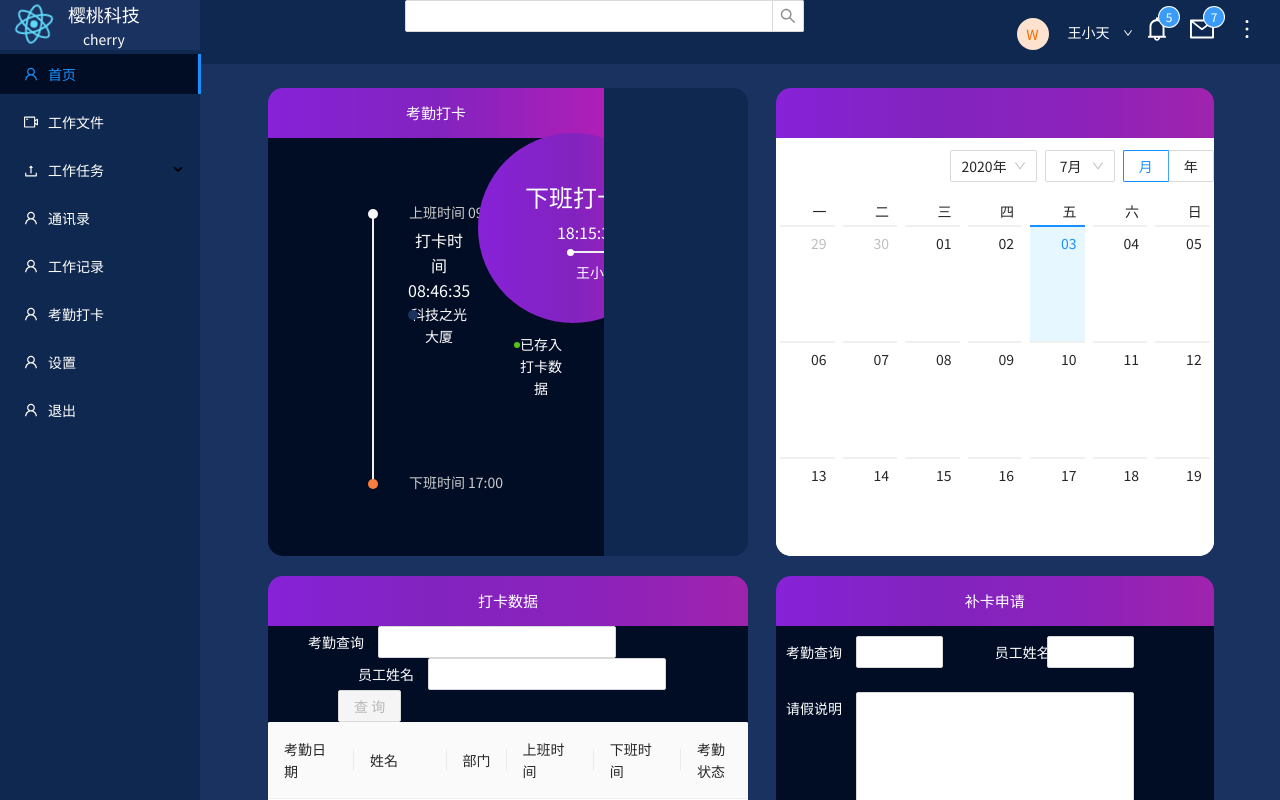
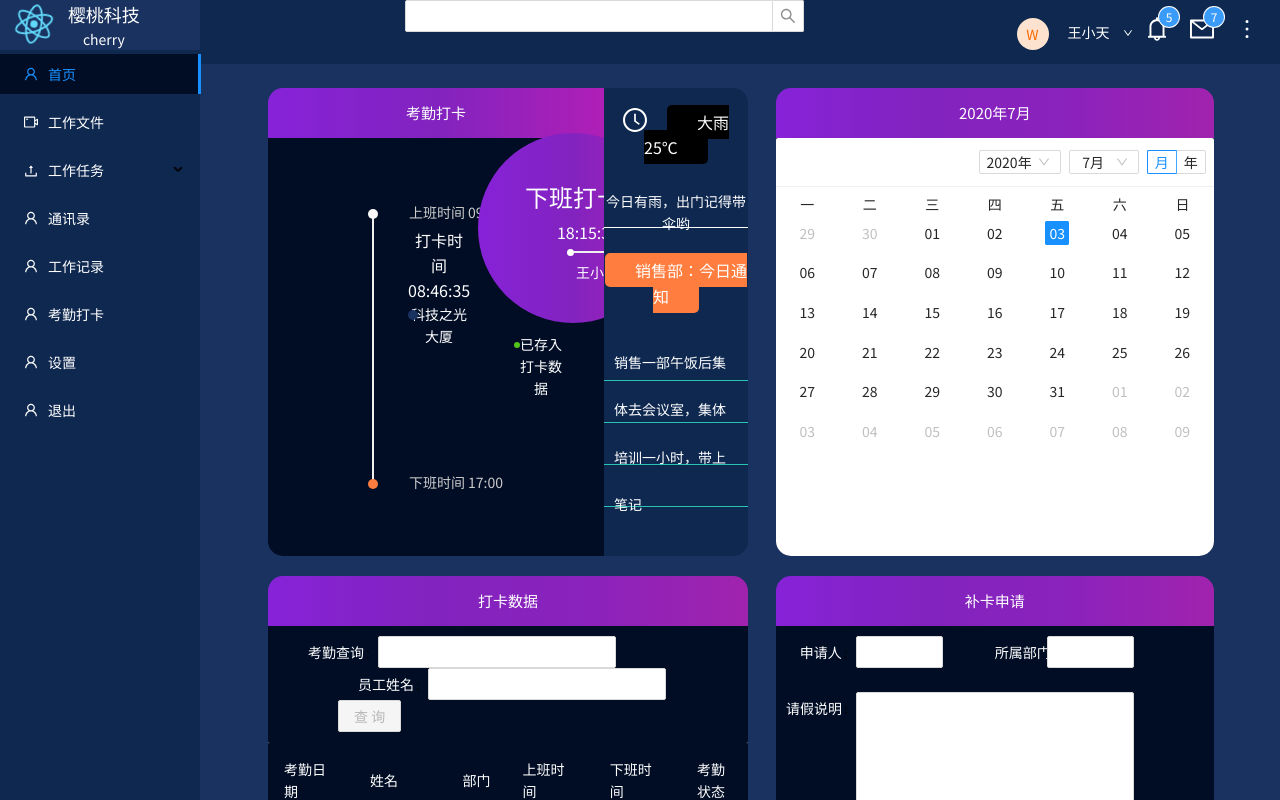
Before and after one commit to Bowencn/cherryOA, a React (Create React App) app in the folder oa/: page /ClockIn in a window 1280 px wide. Shown: the top 800 px of the page. Built offline with nearby package versions, Linux system fonts and the light colour scheme.

Commit message:
ClockInPage-layout-1.0

```diff
--- a/oa/src/App.css
+++ b/oa/src/App.css
@@ -57,9 +57,24 @@
   border-radius: 90px;
   padding: 12px;
 }
-.ant-menu-item-selected{
+.ant-menu-item-selected {
   background-color: #010d24 !important;
 }
-.ant-timeline-item-head{
+.ant-timeline-item-head {
   background-color: transparent !important;
 }
+.clock-in-data .ant-table .ant-table-thead > tr > th {
+  background: rgb(1, 13, 37);
+  color: #fff;
+  border: 0;
+}
+.clock-in-data .ant-table .ant-table-tbody > tr > td {
+  background: rgb(1, 13, 37);
+  color: #fff;
+  border: 0;
+}
+.clock-in-data .ant-table .ant-table-tbody > tr.ant-table-row:hover > td {
+  background: rgb(1, 13, 37);
+  color: #fff;
+  border: 0;
+}
--- a/oa/src/Views/ClockIn.js
+++ b/oa/src/Views/ClockIn.js
@@ -12,18 +12,18 @@ import {
   DatePicker,
 } from "antd";
 import { ClockCircleOutlined } from "@ant-design/icons";
-import { UserOutlined, LockOutlined } from "@ant-design/icons";
 import moment from "moment";
 import "moment/locale/zh-cn";
 moment.locale("zh-cn");
 export default function ClockIn() {
   const { TextArea } = Input;
   const { RangePicker } = DatePicker;
+  const [currentDate] = useState(
+    new Date().getFullYear() + "年" + (new Date().getMonth() + 1) + "月"
+  );
   const HorizontalLoginForm = () => {
     const [form] = Form.useForm();
     const [, forceUpdate] = useState();
-
-    // To disable submit button at the beginning.
     useEffect(() => {
       forceUpdate({});
     }, []);
@@ -35,10 +35,10 @@ export default function ClockIn() {
     return (
       <Form
         form={form}
-        name="horizontal_login"
+        name="search_clockIn"
         layout="inline"
         onFinish={onFinish}
-        style={{ padding: "0 10px" }}
+        style={{ padding: "10px 10px" }}
       >
         <Form.Item
           name="state"
@@ -73,7 +73,6 @@ export default function ClockIn() {
     );
   };
   const Card = (config) => {
-    console.log(config);
     return (
       <div
         style={{
@@ -226,9 +225,8 @@ export default function ClockIn() {
                   <div
                     style={{
                       position: "absolute",
-                      // width: "100px",
                       left: 140,
-                      top:90
+                      top: 90,
                     }}
                   >
                     <div
@@ -242,7 +240,7 @@ export default function ClockIn() {
                     <div
                       style={{
                         color: "#fff",
-                        position:'relative'
+                        position: "relative",
                       }}
                     >
                       <div
@@ -251,8 +249,8 @@ export default function ClockIn() {
                           height: 10,
                           backgroundColor: "rgb(26, 50, 96)",
                           borderRadius: 100,
-                          position:'absolute',
-                          top:7
+                          position: "absolute",
+                          top: 7,
                         }}
                       ></div>
                       科技之光大厦
@@ -317,7 +315,6 @@ export default function ClockIn() {
                         backgroundImage:
                           "linear-gradient(to right, rgb(135,34,216),rgb(130,35,191), rgb(175,31,182))",
                         position: "relative",
-
                         paddingTop: 25,
                         paddingLeft: 25,
                       }}
@@ -382,8 +379,6 @@ export default function ClockIn() {
                     </div>
                     <div
                       style={{
-                        // textAlign: "center",
-                        // width: 190,
                         color: "#fff",
                         display: "flex",
                         marginTop: 10,
@@ -405,17 +400,80 @@ export default function ClockIn() {
                 position: "absolute",
                 right: 0,
               }}
-            ></div>
+            >
+              <div
+                style={{
+                  height: "30%",
+                  borderBottom: "1px solid #fff",
+                  color: "#fff",
+                }}
+              >
+                <div style={{ paddingTop: 20 }}>
+                  <ClockCircleOutlined style={{ fontSize: 24 }} />
+                  <span
+                    style={{
+                      backgroundColor: "#000",
+                      padding: "5px 30px",
+                      fontSize: 16,
+                      borderRadius: 5,
+                      marginLeft: 20,
+                    }}
+                  >
+                    大雨25℃
+                  </span>
+                </div>
+                <div style={{ paddingTop: 30 }}>今日有雨，出门记得带伞哟</div>
+              </div>
+              <div style={{ color: "#fff", marginTop: 30 }}>
+                <span
+                  style={{
+                    backgroundColor: "#ff7d3e",
+                    padding: "5px 30px",
+                    fontSize: 16,
+                    borderRadius: 5,
+                  }}
+                >
+                  销售部：今日通知
+                </span>
+                <div style={{ marginTop: 30 }}>
+                  <textarea
+                    readonly="readonly"
+                    style={{
+                      /* 实现横线效果 */
+                      background: "linear-gradient(transparent 98%, #29c4b1 0)",
+                      lineHeight: "3.4em",
+                      backgroundSize: "100% 3em",
+                      backgroundAttachment:
+                        "local" /*  这里需要根据 textarea 的内容进行滚动 */,
+                      /* textarea样式修改 */
+                      width: "100%",
+                      resize: "none",
+                      fontSize: "14px",
+                      fontFamily: "inherit",
+                      outline: "none",
+                      border: "none",
+                      color: "#fff",
+                      wordBreak: "break-all",
+                      overflowX: "hidden",
+                      height: "200px",
+                      padding: "0 10px",
+                    }}
+                  >
+                    销售一部午饭后集体去会议室，集体培训一小时，带上笔记
+                  </textarea>
+                </div>
+              </div>
+            </div>
           </div>
         </Col>
         <Col span={11}>
-          <Card height={468}>
-            <Calendar />
+          <Card height={468} title={currentDate}>
+            <Calendar fullscreen={false} style={{ height: "100%" }} />
           </Card>
         </Col>
       </Row>
       <Row style={{ marginTop: 20, marginLeft: 30 }} gutter={28}>
-        <Col span={12}>
+        <Col span={12} className="clock-in-data">
           <Card height={423} title={"打卡数据"}>
             <HorizontalLoginForm />
             <Table
@@ -423,7 +481,7 @@ export default function ClockIn() {
               columns={columns}
               dataSource={data}
               style={{
-                backgroundColor: "rgb(1,13,37)",
+                background: "rgb(1,13,37)",
               }}
             />
           </Card>
@@ -432,28 +490,24 @@ export default function ClockIn() {
           <Card height={423} title={"补卡申请"}>
             <Form
               name="CardReplacement"
-              // layout="inline"
               style={{ padding: "10px", height: "100%", width: "100%" }}
-              // labelCol={{span:10}}
               {...formItemLayout}
             >
               <Row>
                 <Col span={12}>
                   <Form.Item
                     name="state"
-                    label={<div style={{ color: "#fff" }}>考勤查询</div>}
-                    // style={{ width: "50%" }}
+                    label={<div style={{ color: "#fff" }}>申请人</div>}
                     labelCol={{ span: 8 }}
                     wrapperCol={{ span: 10 }}
                   >
-                    <Input />
+                    <Input style={{ backgroundColor: "" }} />
                   </Form.Item>
                 </Col>
                 <Col span={12}>
                   <Form.Item
                     name="name"
-                    label={<div style={{ color: "#fff" }}>员工姓名</div>}
-                    // style={{ width: "50%" }}
+                    label={<div style={{ color: "#fff" }}>所属部门</div>}
                     labelCol={{ span: 6 }}
                     wrapperCol={{ span: 10 }}
                   >
@@ -462,7 +516,12 @@ export default function ClockIn() {
                 </Col>
               </Row>
               <Form.Item label={<div style={{ color: "#fff" }}>请假说明</div>}>
-                <TextArea rows={6} />
+                <TextArea
+                  rows={8}
+                  style={{
+                    resize: "none",
+                  }}
+                />
               </Form.Item>
               <Form.Item label={<div style={{ color: "#fff" }}>请假日期</div>}>
                 <RangePicker style={{ width: "100%" }} />
@@ -470,7 +529,6 @@ export default function ClockIn() {
               <Row>
                 <Col span={12}>
                   <Form.Item
-                    // name="state"
                     label={<div style={{ color: "#fff" }}>审核人</div>}
                     labelCol={{ span: 8 }}
                     wrapperCol={{ span: 10 }}
```
